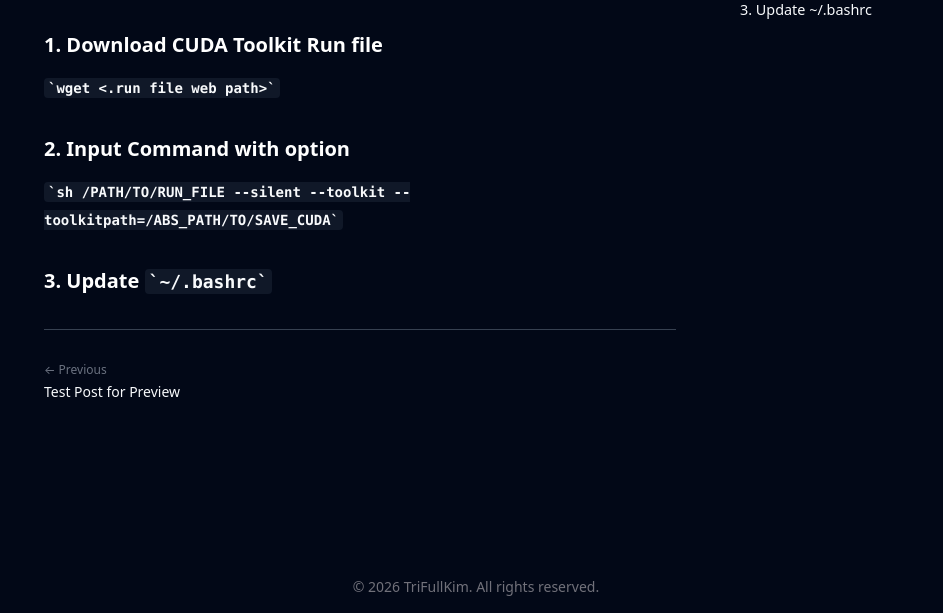
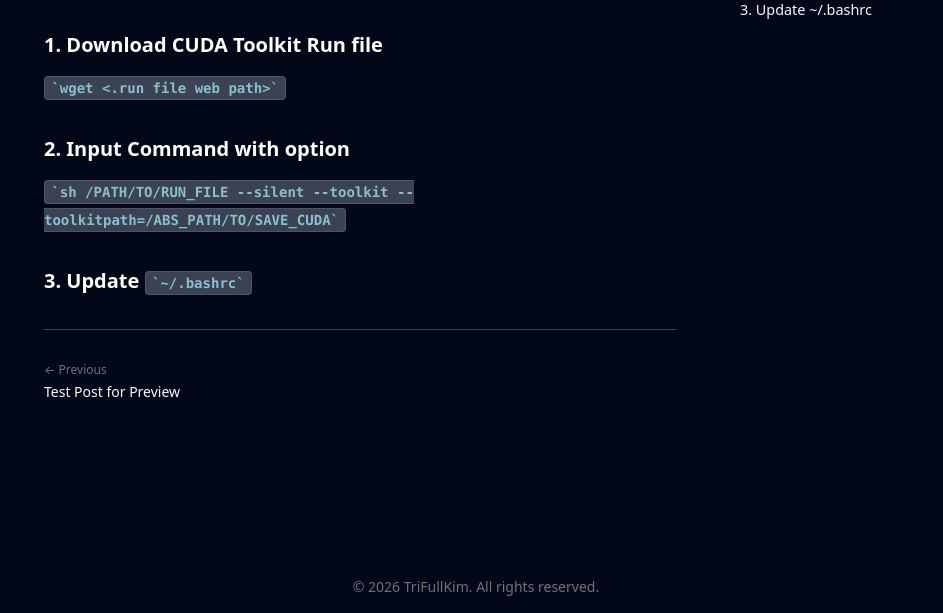
Before and after one commit to TriFullKim/TriFullKim.github.io, an Astro site: page /post/install-cuda-toolkit-without-sudo-permission in a window 1280 px wide. Shown: the part 247-860 px from the top of the page, without its empty margins (164-1107 px from the left). Built offline with nearby package versions, Linux system fonts and the light colour scheme; Astro itself is replaced by a stand-in of ours; a web font is replaced by a local one.

Commit message:
Improve code block readability and add custom scrollbar
- Fix inline code styling with visible cyan text (#88c0d0) on dark background
- Preserve Shiki/Dracula syntax highlighting for code blocks
- Add custom scrollbar with blue point color (#3b82f6)
- Support both WebKit and Firefox scrollbar styling

🤖 Generated with [Claude Code](https://claude.com/claude-code)

Co-Authored-By: Claude Opus 4.5 <noreply@anthropic.com>

```diff
--- a/src/styles/globals.css
+++ b/src/styles/globals.css
@@ -79,20 +79,29 @@
 }
 
 @layer components {
-  /* Improve code block contrast in prose with high specificity and !important for Shiki overrides */
-  .prose :where(code):not(:where([class~="not-prose"] *)) {
-    @apply bg-muted/50 rounded px-1 py-0.5 text-foreground font-mono;
+  /* Inline code styling (not in pre blocks) */
+  .prose :where(code):not(:where(pre *, [class~="not-prose"] *)) {
+    padding: 0.2rem 0.4rem !important;
+    font-size: 0.875rem !important;
+    font-family: ui-monospace, SFMono-Regular, Menlo, Monaco, Consolas, monospace !important;
+    background-color: #3b4252 !important;
+    color: #88c0d0 !important;
+    border-radius: 0.25rem !important;
+    border: 1px solid #4c566a !important;
   }
 
+  /* Code block container - preserve Shiki/Dracula theme */
   .prose :where(pre):not(:where([class~="not-prose"] *)) {
-    @apply bg-secondary/50 border border-border p-4 rounded-lg;
-    background-color: hsl(var(--secondary)) !important;
+    @apply p-4 rounded-lg overflow-x-auto my-4;
+    background-color: #282a36 !important;
+    border: 1px solid #44475a;
   }
 
+  /* Code inside pre - let Shiki handle syntax highlighting */
   .prose :where(pre code):not(:where([class~="not-prose"] *)) {
-    @apply bg-transparent p-0 text-foreground border-0;
-    color: hsl(var(--foreground)) !important;
-    background-color: transparent !important;
+    @apply bg-transparent p-0 border-0 text-sm;
+    color: inherit;
+    border: none !important;
   }
 
   /* Modern button styles */
@@ -206,3 +215,28 @@ html, body {
   border: none !important;
   background-color: hsl(var(--background)) !important;
 }
+
+/* Custom scrollbar with point color */
+::-webkit-scrollbar {
+  width: 10px;
+  height: 10px;
+}
+
+::-webkit-scrollbar-track {
+  background: #1e293b;
+}
+
+::-webkit-scrollbar-thumb {
+  background: #3b82f6;
+  border-radius: 5px;
+}
+
+::-webkit-scrollbar-thumb:hover {
+  background: #60a5fa;
+}
+
+/* Firefox scrollbar */
+* {
+  scrollbar-width: thin;
+  scrollbar-color: #3b82f6 #1e293b;
+}
```
